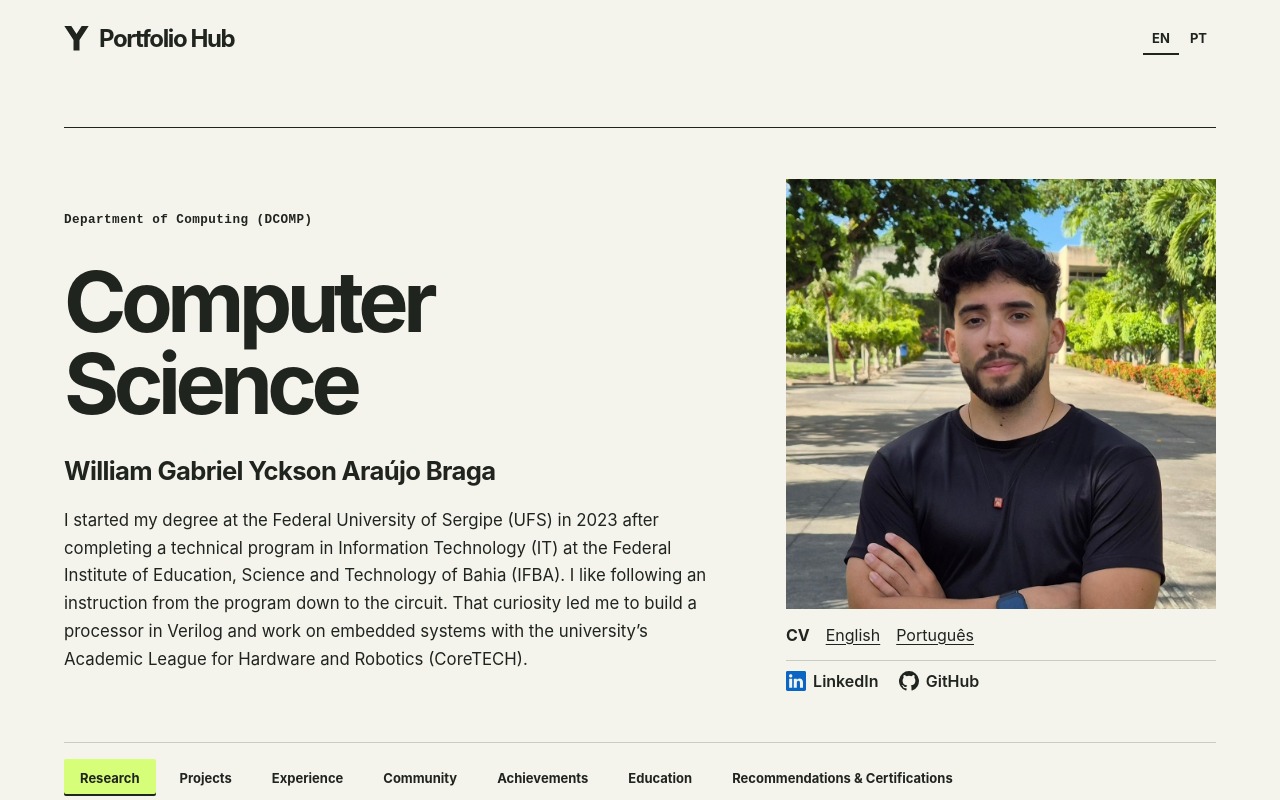
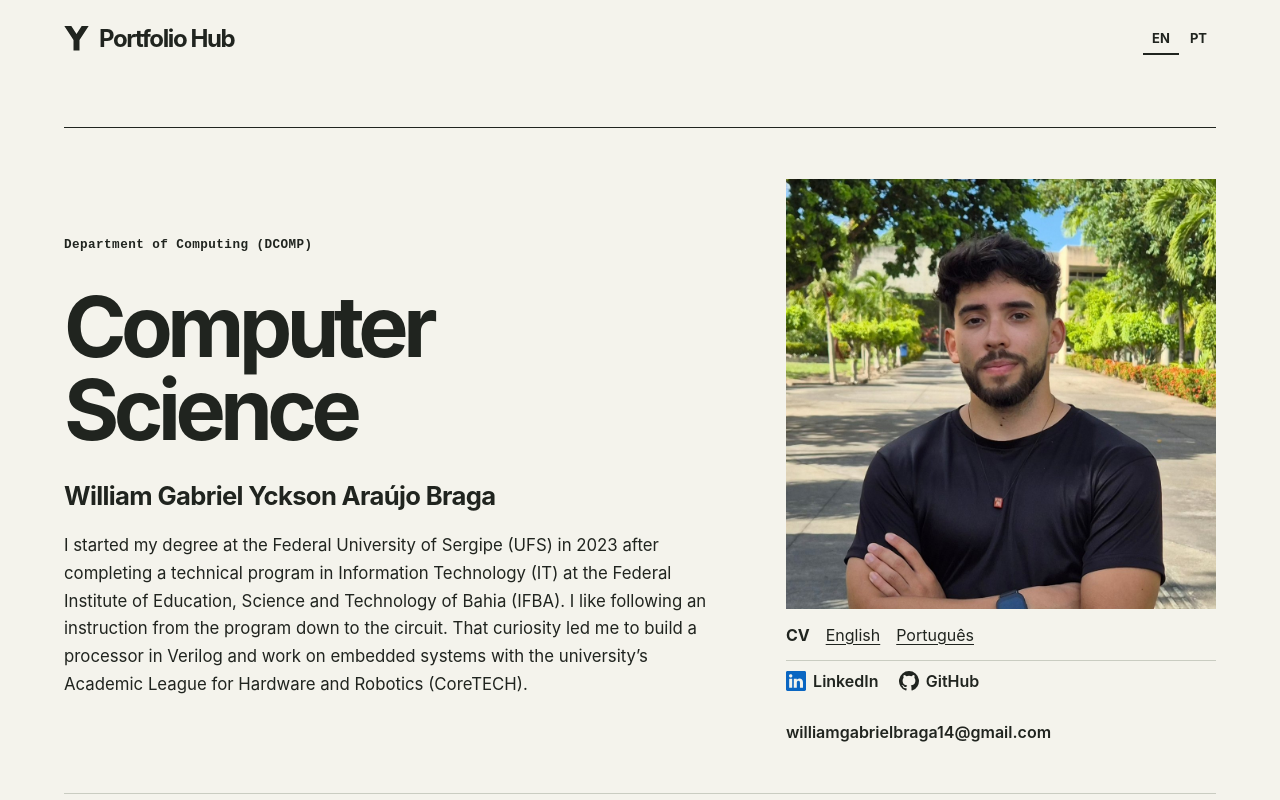
Before and after one commit to Yckson/yckson, a React (Vite) app in the folder web/: page /en/portfolio/computer-science in a window 1280 px wide. Shown: the top 800 px of the page. Built offline with nearby package versions, Linux system fonts and the light colour scheme.

Commit message:
feat(portfolios): add contact email below profile photo

```diff
--- a/web/src/AcademicPortfolio.tsx
+++ b/web/src/AcademicPortfolio.tsx
@@ -88,6 +88,7 @@ export function AcademicPortfolio({ portfolio, language, returnUrl }: { portfoli
           </svg>
           GitHub
         </a>
+        <a href="mailto:williamgabrielbraga14@gmail.com">williamgabrielbraga14@gmail.com</a>
         </div>
       </div>
     </div>
```
